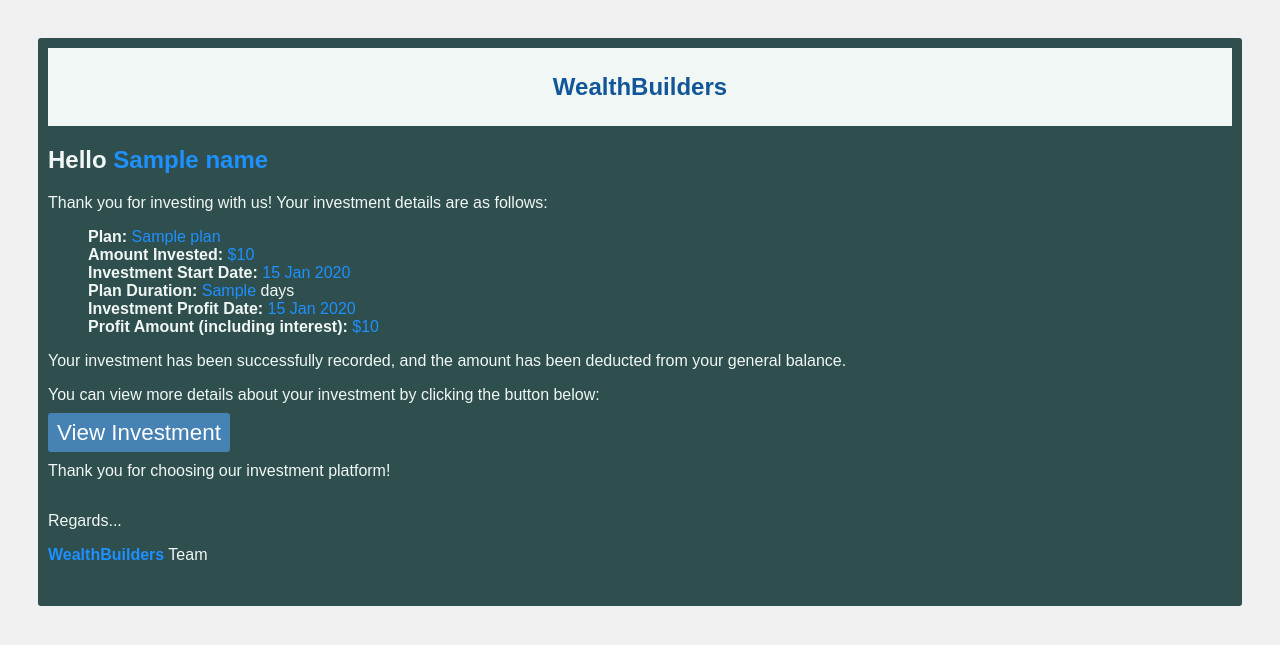
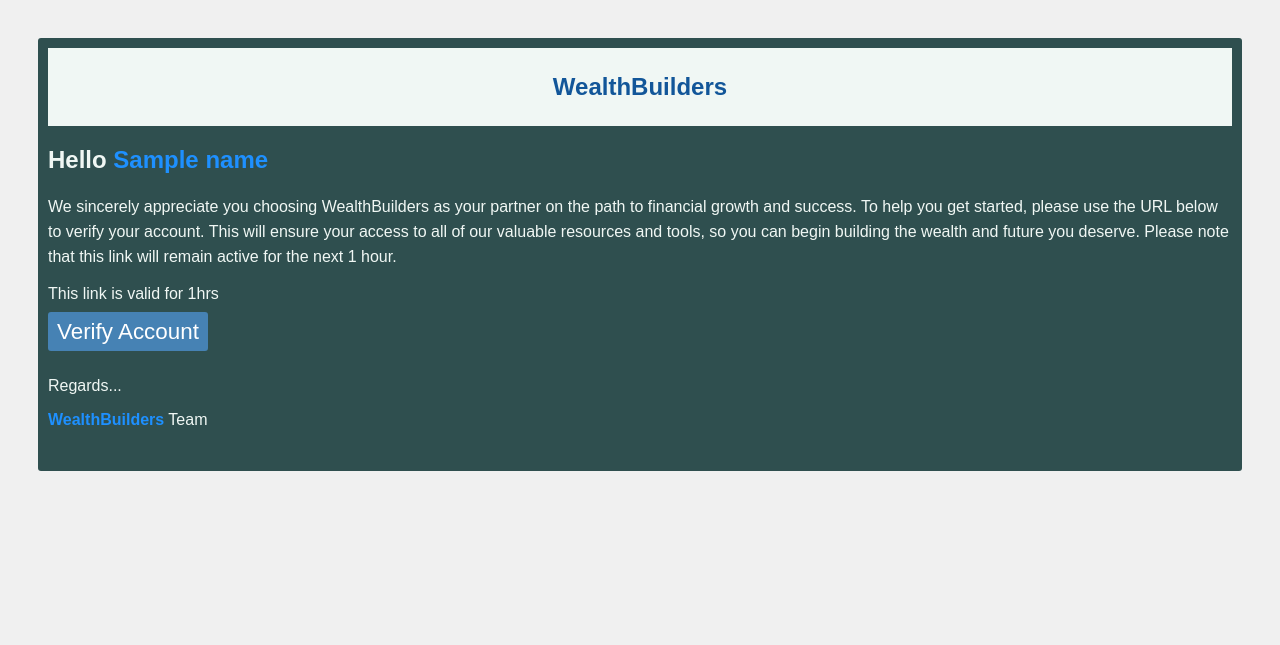
Before and after one commit to lukmanuthmanabubakr/apiWealthBuilders, a Node server app: template views/testEmail.html in a window 1280 px wide. Shown: the top 645 px of the page. Run offline with Node 20, Linux system fonts and the light colour scheme; the template is opened without the code that fills it: most values are stand-ins (such as "Sample title", 1, 10 or a date in 2020); some libraries are stand-ins or nearby versions.

Commit message:
updatedd

```diff
--- a/views/testEmail.html
+++ b/views/testEmail.html
@@ -3,8 +3,8 @@
     <meta charset="UTF-8" />
     <meta http-equiv="X-UA-Compatible" content="IE=edge" />
     <meta name="viewport" content="width=device-width, initial-scale=1.0" />
-    <title>Investment Confirmation</title>
-       <style>
+    <title>Document</title>
+    <style>
       body {
         background-color: #f0f0f0; /* Light Gray */
         padding: 30px;
@@ -76,16 +76,13 @@
         color: #f0f7f4; /* Light Gray */
       }
       strong {
-        color: #f0f7f4; /* Light Green */
+        color: #4682b4; /* Light Green */
       }
       p {
         color: #f0f7f4; /* Light Gray */
       }
-      .days{
-        color: #f0f7f4;
-      }
-      li{
-        list-style-type: none;
+      .appre{
+        line-height: 25px;
       }
     </style>
   </head>
@@ -95,29 +92,19 @@
         <h2 class="color-white">WealthBuilders</h2>
       </div>
       <h2 class="hello">Hello <span class="color-danger">{{name}}</span></h2>
-      <p>Thank you for investing with us! Your investment details are as
-        follows:</p>
-      <ul>
-        <li><strong>Plan:</strong>
-          <span class="color-danger">{{plan}}</span></li>
-        <li><strong>Amount Invested:</strong>
-          <span class="color-danger">${{amount}}</span></li>
-        <li><strong>Investment Start Date:</strong>
-          <span class="color-danger">{{startDate}}</span></li>
-        <li><strong>Plan Duration:</strong>
-          <span class="color-danger">{{investmentDurationDays}}</span>
-          <span class="days">days</span></li>
-        <li><strong>Investment Profit Date:</strong>
-          <span class="color-danger">{{maturityDate}}</span></li>
-        <li><strong>Profit Amount (including interest):</strong>
-          <span class="color-danger">${{maturityAmount}}</span></li>
-      </ul>
-      <p>Your investment has been successfully recorded, and the amount has been
-        deducted from your general balance.</p>
-      <p>You can view more details about your investment by clicking the button
-        below:</p>
-      <a href="{{link}}" class="btn btn-success">View Investment</a>
-      <p>Thank you for choosing our investment platform!</p>
+      <p class="appre">
+        We sincerely appreciate you choosing WealthBuilders as your partner on
+        the path to financial growth and success. To help you get started,
+        please use the URL below to verify your account. This will ensure your
+        access to all of our valuable resources and tools, so you can begin
+        building the wealth and future you deserve. Please note that this link
+        will remain active for the next 1 hour.
+      </p>
+
+      <p>This link is valid for 1hrs</p>
+
+      <a href="{{link}}" class="btn btn-success">Verify Account</a>
+
       <div class="my">
         <p>Regards...</p>
         <p><b class="color-danger">WealthBuilders</b> Team</p>
```
Also changed, not shown: views/verifyEmail.handlebars (+14 -4 lines).
